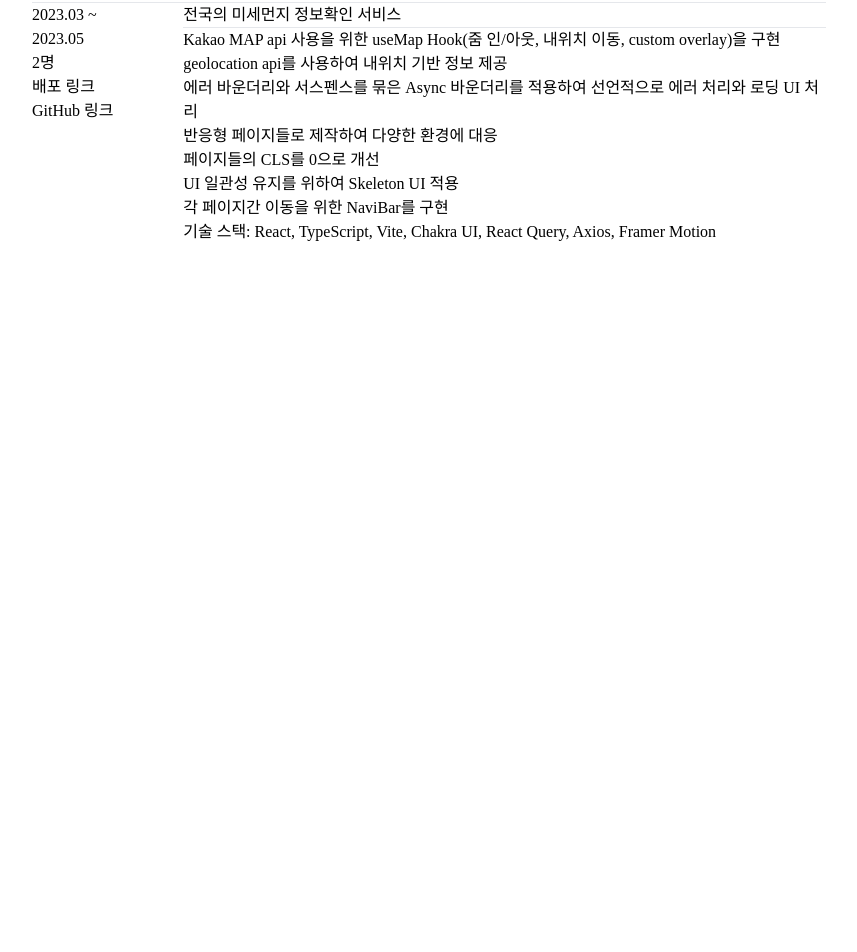
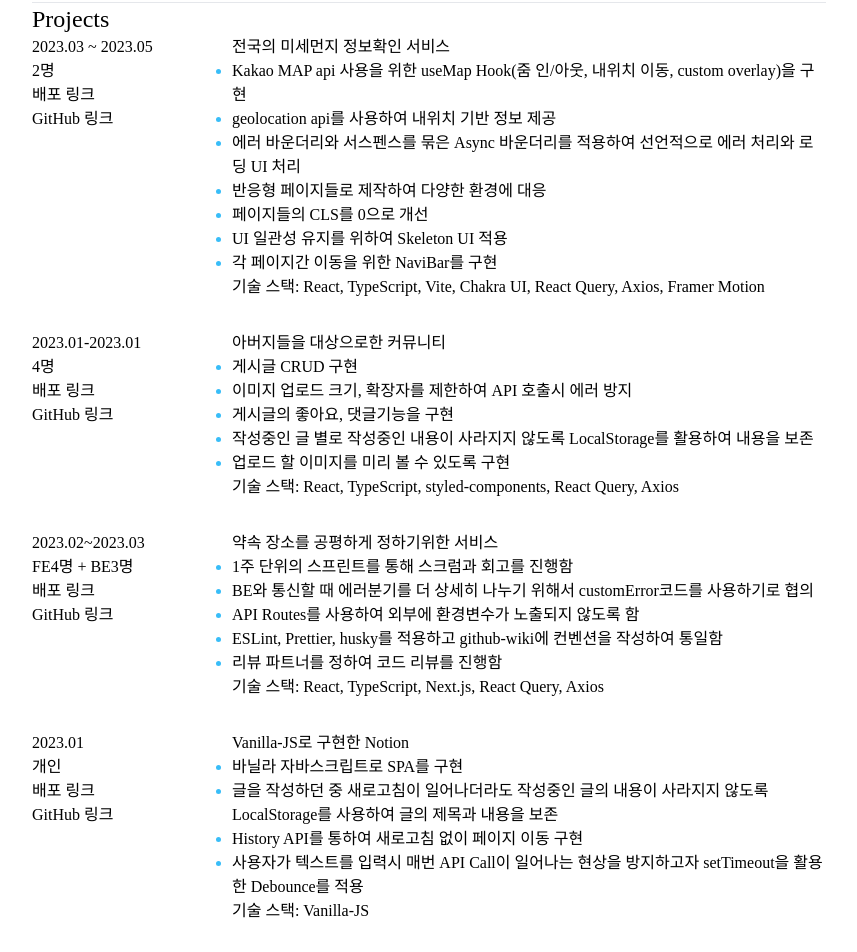
Before and after one commit to jaekwanAHN/resume, a Next.js app: page / in a window 1280 px wide. Shown: the part 270-1222 px from the top of the page, without its empty margins (211-1068 px from the left). Before the commit the page ends 800 px from the top, so only its background shows below. Built offline with nearby package versions, Linux system fonts and the light colour scheme; a web font is replaced by a local one.

Commit message:
Feat: 프로젝트 소개란 수정

```diff
--- a/src/components/Projects/ProjectContent.tsx
+++ b/src/components/Projects/ProjectContent.tsx
@@ -3,14 +3,18 @@ import ProjectStacks from '@/components/Projects/ProjectStacks';
 interface ProjectContentProps {
   stackList: string[];
   feature: string[];
+  description: string;
 }
 
-const ProjectContent = ({ stackList, feature }: ProjectContentProps) => {
+const ProjectContent = ({
+  stackList,
+  feature,
+  description,
+}: ProjectContentProps) => {
   return (
     <div>
-      <h2>전국의 미세먼지 정보확인 서비스</h2>
-      <hr />
-      <ul>
+      <p className="text-base">{description}</p>
+      <ul className="marker:text-sky-400 list-disc">
         {feature.map((value) => (
           <li key={value}>{value}</li>
         ))}
--- a/src/components/Projects/ProjectInfos.tsx
+++ b/src/components/Projects/ProjectInfos.tsx
@@ -15,7 +15,7 @@ const ProjectInfos = ({
   githubLink,
 }: ProjectInfos) => {
   return (
-    <div className="pr-8">
+    <div className="min-w-[200px] pr-8">
       <InfoDate
         projectDate={projectDate}
         projectParticipants={projectParticipants}
--- a/src/components/Projects/index.tsx
+++ b/src/components/Projects/index.tsx
@@ -8,17 +8,28 @@ interface ProjectInfoProps {
 
 const Projects = ({ projects }: ProjectInfoProps) => {
   return (
-    <div className="flex justify-start">
-      <ProjectInfos
-        projectDate={projects[0].projectDate}
-        projectParticipants={projects[0].projectParticipants}
-        deployLink={projects[0].deployLink} // 추후 idx 하드코딩 -> list rendering 으로 수정 필요
-        githubLink={projects[0].githubLink}
-      />
-      <ProjectContent
-        stackList={projects[0].stackList}
-        feature={projects[0].feature}
-      />
+    <div className="flex justify-start flex-col">
+      <p className="text-2xl">Projects</p>
+      {projects.map((project) => {
+        return (
+          <div key={project.title} className="flex flex-row pb-8">
+            <div className="flex">
+              <ProjectInfos
+                projectDate={project.projectDate}
+                projectParticipants={project.projectParticipants}
+                deployLink={project.deployLink}
+                githubLink={project.githubLink}
+              />
+              <ProjectContent
+                stackList={project.stackList}
+                feature={project.feature}
+                description={project.description}
+              />
+            </div>
+            <hr />
+          </div>
+        );
+      })}
     </div>
   );
 };
--- a/src/data/projects.ts
+++ b/src/data/projects.ts
@@ -27,4 +27,58 @@ export const projects: ProjectInfo[] = [
       '각 페이지간 이동을 위한 NaviBar를 구현',
     ],
   },
+  {
+    title: 'UnsungHero',
+    description: '아버지들을 대상으로한 커뮤니티',
+    projectDate: '2023.01-2023.01',
+    projectParticipants: '4명',
+    deployLink: 'https://unsunghero.netlify.app/',
+    githubLink: 'https://github.com/jaekwanAHN/FEDC3_UnsungHero_Donggeun',
+    stackList: [
+      'React',
+      'TypeScript',
+      'styled-components',
+      'React Query',
+      'Axios',
+    ],
+    feature: [
+      '게시글 CRUD 구현',
+      '이미지 업로드 크기, 확장자를 제한하여 API 호출시 에러 방지',
+      '게시글의 좋아요, 댓글기능을 구현',
+      '작성중인 글 별로 작성중인 내용이 사라지지 않도록 LocalStorage를 활용하여 내용을 보존',
+      '업로드 할 이미지를 미리 볼 수 있도록 구현',
+    ],
+  },
+  {
+    title: 'ODEEGO',
+    description: '약속 장소를 공평하게 정하기위한 서비스',
+    projectDate: '2023.02~2023.03',
+    projectParticipants: 'FE4명 + BE3명',
+    deployLink: 'https://odeego.vercel.app/',
+    githubLink: 'https://github.com/prgrms-web-devcourse/Team-PODO-ODEEGO-FE',
+    stackList: ['React', 'TypeScript', 'Next.js', 'React Query', 'Axios'],
+    feature: [
+      '1주 단위의 스프린트를 통해 스크럼과 회고를 진행함',
+      'BE와 통신할 때 에러분기를 더 상세히 나누기 위해서 customError코드를 사용하기로 협의',
+      'API Routes를 사용하여 외부에 환경변수가 노출되지 않도록 함',
+      'ESLint, Prettier, husky를 적용하고 github-wiki에 컨벤션을 작성하여 통일함',
+      '리뷰 파트너를 정하여 코드 리뷰를 진행함',
+    ],
+  },
+  {
+    title: 'Notion',
+    description: 'Vanilla-JS로 구현한 Notion',
+    projectDate: '2023.01',
+    projectParticipants: '개인',
+    deployLink: '',
+    githubLink:
+      'https://github.com/jaekwanAHN/FEDC3-4_Project_Notion_VanillaJS/tree/3/%234_ahnjaekwan_working',
+    stackList: ['Vanilla-JS'],
+    feature: [
+      '바닐라 자바스크립트로 SPA를 구현',
+      '글을 작성하던 중 새로고침이 일어나더라도 작성중인 글의 내용이 사라지지 않도록 LocalStorage를 사용하여 글의 제목과 내용을 보존',
+      'History API를 통하여 새로고침 없이 페이지 이동 구현',
+      '사용자가 텍스트를 입력시 매번 API Call이 일어나는 현상을 방지하고자 setTimeout을 활용한 Debounce를 적용',
+    ],
+  },
 ];
```
